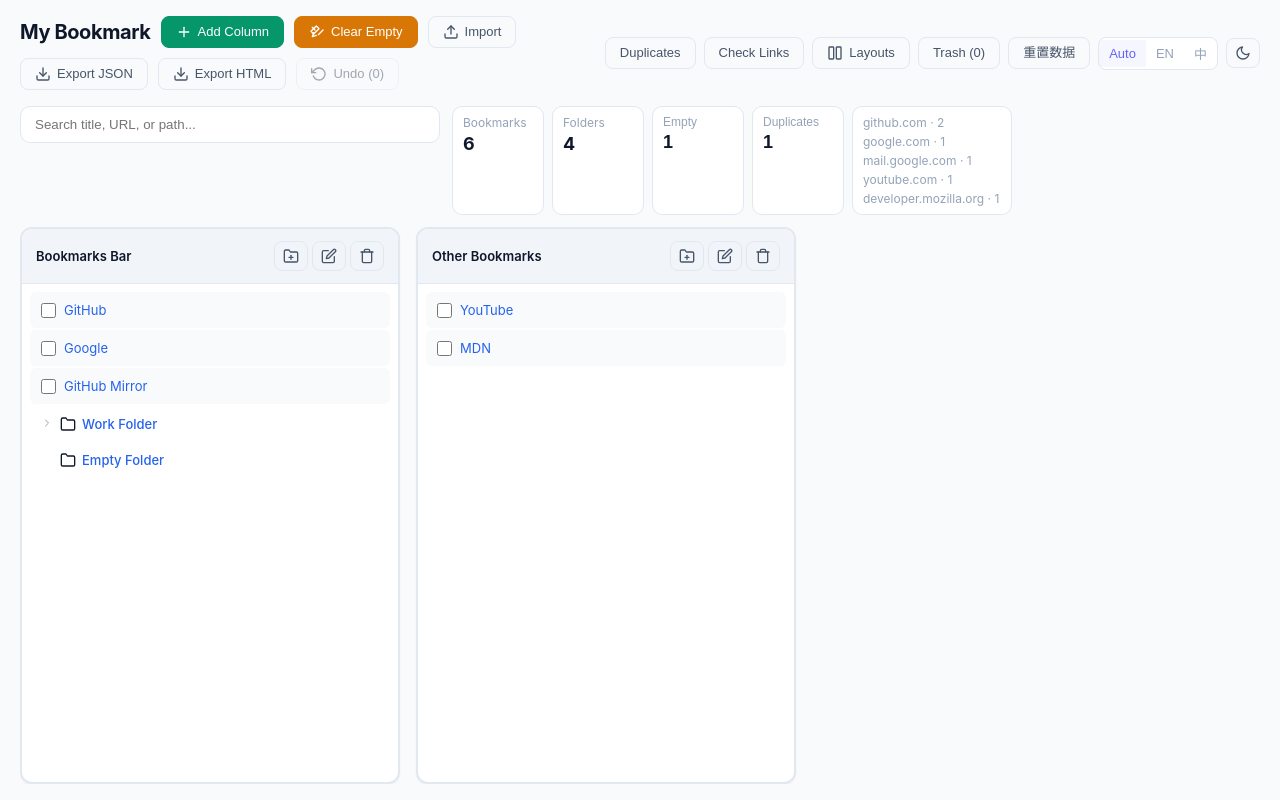
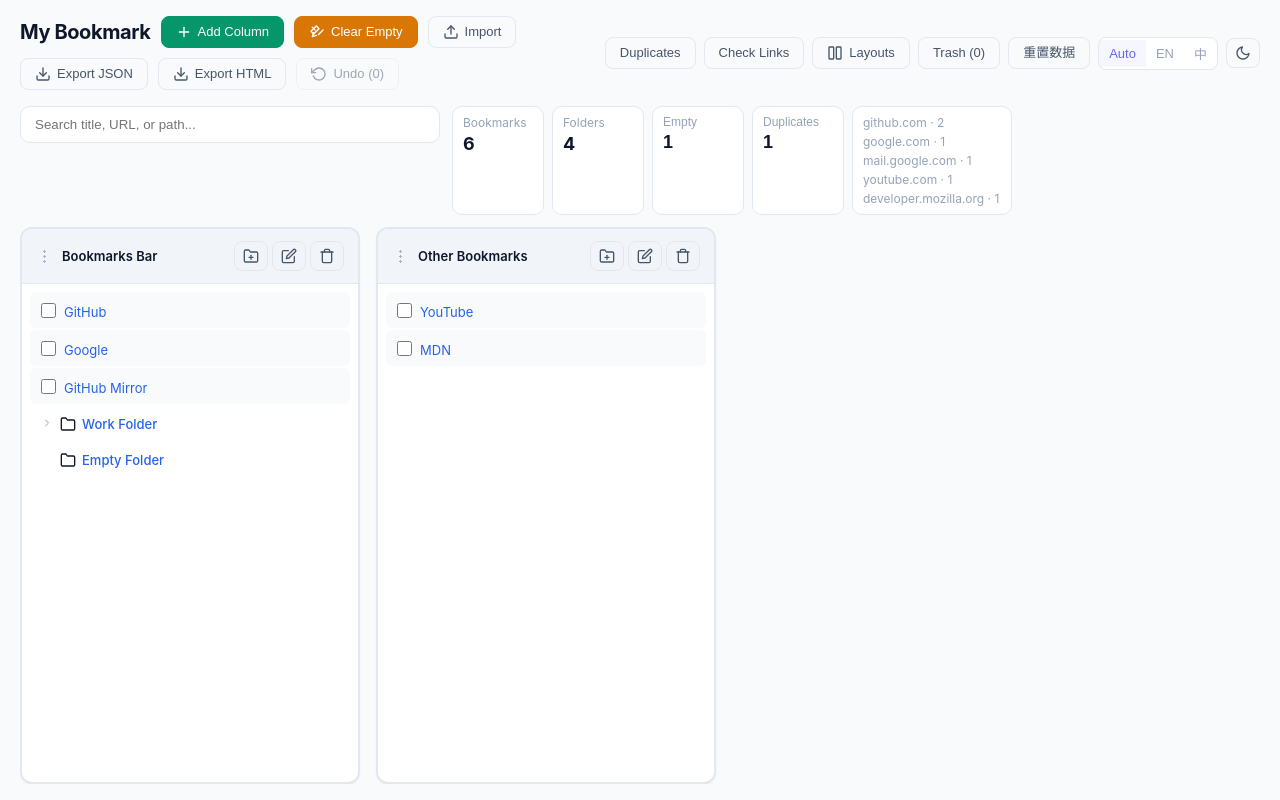
Before and after one commit to HIUEETR/Bookmark-Web, a React (Vite) app: page / in a window 1280 px wide. Both pictures are taken after a click on the button "使用示例数据". Built offline with nearby package versions, Linux system fonts and the light colour scheme.

Commit message:
feat: 实现列宽调整功能，支持拖拽和键盘操作，优化书签列的显示效果

```diff
--- a/src/App.tsx
+++ b/src/App.tsx
@@ -1,4 +1,4 @@
-import { useEffect, useMemo, useState } from "react";
+import { useEffect, useMemo, useRef, useState } from "react";
 import type {
   BatchMoveRecord,
   BookmarkDetail,
@@ -76,6 +76,16 @@ import "./styles/app.css";
 
 const STATE_KEY = "my-bookmark-state";
 const LAYOUTS_KEY = "my-bookmark-layouts";
+const MIN_COLUMN_WIDTH = 280;
+const MAX_COLUMN_WIDTH = 560;
+const DEFAULT_COLUMN_WIDTH = 340;
+const COLUMN_DND_TYPE = "application/x-bookmark-column-id";
+const BOOKMARK_DND_TYPE = "application/x-bookmark-id";
+
+function clampColumnWidth(width: number | undefined): number {
+  if (typeof width !== "number" || Number.isNaN(width)) return DEFAULT_COLUMN_WIDTH;
+  return Math.min(MAX_COLUMN_WIDTH, Math.max(MIN_COLUMN_WIDTH, width));
+}
 
 export default function App() {
   const { t, localeSetting, setLocaleSetting } = useI18n();
@@ -89,6 +99,10 @@ export default function App() {
   const [undoStack, setUndoStack] = useState<BatchMoveRecord[]>([]);
   const [selectedIds, setSelectedIds] = useState<Set<string>>(new Set());
   const [dragTargetColumn, setDragTargetColumn] = useState<string | null>(null);
+  const [draggingColumnId, setDraggingColumnId] = useState<string | null>(null);
+  const [columnDropTargetId, setColumnDropTargetId] = useState<string | null>(null);
+  const [resizingColumnId, setResizingColumnId] = useState<string | null>(null);
+  const columnsRef = useRef<ColumnData[]>([]);
   const [emptyFolders, setEmptyFolders] = useState<FolderOption[]>([]);
   const [showEmptyModal, setShowEmptyModal] = useState(false);
   const [toast, setToast] = useState<string | null>(null);
@@ -115,6 +129,10 @@ export default function App() {
   useEffect(() => {
     void loadInitialState();
   }, []);
+
+  useEffect(() => {
+    columnsRef.current = columns;
+  }, [columns]);
 
   const showToast = (message: string) => setToast(message);
 
@@ -158,6 +176,7 @@ export default function App() {
         tree: findFolderTree(nextTree, folderId) || [],
         expandedFolders: new Set<string>(),
         parentChain,
+        width: DEFAULT_COLUMN_WIDTH,
       };
     });
     setTree(nextTree);
@@ -180,6 +199,7 @@ export default function App() {
             tree: findFolderTree(nextTree, col.folderId) || [],
             expandedFolders: new Set(col.expandedFolders),
             parentChain: buildParentChain(nextTree, col.folderId),
+            width: clampColumnWidth(col.width),
           };
         });
       if (restored.length >= 2) return restored;
@@ -192,6 +212,7 @@ export default function App() {
       tree: folder.children || [],
       expandedFolders: new Set<string>(),
       parentChain: [{ id: folder.id, title: folder.title || "Bookmark Bar" }],
+      width: DEFAULT_COLUMN_WIDTH,
     }));
   }
 
@@ -211,6 +232,7 @@ export default function App() {
       tree: findFolderTree(tree, newFolder.id) || [],
       expandedFolders: new Set(),
       parentChain: buildParentChain(tree, newFolder.id),
+      width: DEFAULT_COLUMN_WIDTH,
     };
     const nextColumns = [...columns, nextColumn];
     setColumns(nextColumns);
@@ -443,18 +465,92 @@ export default function App() {
   const handleColumnDragOver = (e: React.DragEvent, columnId: string) => {
     e.preventDefault();
     e.dataTransfer.dropEffect = "move";
-    setDragTargetColumn(columnId);
+    if (Array.from(e.dataTransfer.types).includes(COLUMN_DND_TYPE)) {
+      setColumnDropTargetId(columnId);
+      setDragTargetColumn(null);
+    } else {
+      setDragTargetColumn(columnId);
+    }
   };
 
   const handleColumnDrop = async (e: React.DragEvent, targetColumnId: string) => {
     e.preventDefault();
     setDragTargetColumn(null);
-    const bookmarkId = e.dataTransfer.getData("text/plain");
+    setColumnDropTargetId(null);
+    const draggedColumnId = e.dataTransfer.getData(COLUMN_DND_TYPE);
+    if (draggedColumnId) {
+      if (draggedColumnId === targetColumnId) return;
+      const fromIndex = columns.findIndex((c) => c.id === draggedColumnId);
+      const toIndex = columns.findIndex((c) => c.id === targetColumnId);
+      if (fromIndex < 0 || toIndex < 0) return;
+      const nextColumns = [...columns];
+      const [movedColumn] = nextColumns.splice(fromIndex, 1);
+      nextColumns.splice(toIndex, 0, movedColumn);
+      setColumns(nextColumns);
+      await saveColumns(nextColumns);
+      return;
+    }
+
+    const bookmarkId = e.dataTransfer.getData(BOOKMARK_DND_TYPE) || e.dataTransfer.getData("text/plain");
     const targetColumn = columns.find((c) => c.id === targetColumnId);
     if (!targetColumn || !bookmarkId) return;
     if (selectedIds.has(bookmarkId)) await moveSelectedBookmarks(targetColumn.folderId, targetColumn.tree.length);
     else await moveSingleBookmark(bookmarkId, targetColumn.folderId, targetColumn.tree.length);
   };
+
+  const startColumnDrag = (e: React.DragEvent, columnId: string) => {
+    e.dataTransfer.setData(COLUMN_DND_TYPE, columnId);
+    e.dataTransfer.effectAllowed = "move";
+    setDraggingColumnId(columnId);
+  };
+
+  const handleColumnDragEnd = () => {
+    setDraggingColumnId(null);
+    setColumnDropTargetId(null);
+  };
+
+  const resizeColumn = (columnId: string, width: number) => {
+    const nextWidth = clampColumnWidth(width);
+    setColumns((currentColumns) => {
+      const nextColumns = currentColumns.map((column) => (column.id === columnId ? { ...column, width: nextWidth } : column));
+      columnsRef.current = nextColumns;
+      return nextColumns;
+    });
+    return nextWidth;
+  };
+
+  const startColumnResize = (e: React.PointerEvent, columnId: string) => {
+    e.preventDefault();
+    e.stopPropagation();
+    const startX = e.clientX;
+    const startWidth = clampColumnWidth(columns.find((column) => column.id === columnId)?.width);
+    setResizingColumnId(columnId);
+
+    const handlePointerMove = (event: PointerEvent) => {
+      resizeColumn(columnId, startWidth + event.clientX - startX);
+    };
+
+    const handlePointerUp = () => {
+      setResizingColumnId(null);
+      window.removeEventListener("pointermove", handlePointerMove);
+      window.removeEventListener("pointerup", handlePointerUp);
+      void saveColumns(columnsRef.current);
+    };
+
+    window.addEventListener("pointermove", handlePointerMove);
+    window.addEventListener("pointerup", handlePointerUp);
+  };
+
+  const handleColumnResizeKeyDown = (e: React.KeyboardEvent, columnId: string) => {
+    if (e.key !== "ArrowLeft" && e.key !== "ArrowRight") return;
+    e.preventDefault();
+    const direction = e.key === "ArrowRight" ? 1 : -1;
+    const step = e.shiftKey ? 40 : 10;
+    const currentWidth = clampColumnWidth(columns.find((column) => column.id === columnId)?.width);
+    resizeColumn(columnId, currentWidth + direction * step);
+    void saveColumns(columnsRef.current);
+  };
+
 
   async function moveSingleBookmark(bookmarkId: string, targetFolderId: string, targetIndex: number) {
     const latestTree = await getTree();
@@ -681,12 +777,24 @@ export default function App() {
           {columns.map((column) => (
             <div
               key={column.id}
-              className={`column${dragTargetColumn === column.id ? " drag-over" : ""}`}
+              className={`column${dragTargetColumn === column.id ? " drag-over" : ""}${columnDropTargetId === column.id ? " reorder-over" : ""}${draggingColumnId === column.id ? " dragging" : ""}${resizingColumnId === column.id ? " resizing" : ""}`}
+              style={{ width: clampColumnWidth(column.width), flex: "0 0 auto" }}
               onDragOver={(e) => handleColumnDragOver(e, column.id)}
-              onDragLeave={() => setDragTargetColumn(null)}
+              onDragLeave={() => {
+                setDragTargetColumn(null);
+                setColumnDropTargetId(null);
+              }}
               onDrop={(e) => void handleColumnDrop(e, column.id)}
             >
               <div className="column-header">
+                <button
+                  className="column-drag-handle"
+                  draggable
+                  onDragStart={(e) => startColumnDrag(e, column.id)}
+                  onDragEnd={handleColumnDragEnd}
+                  title="拖拽调整列顺序"
+                  aria-label="拖拽调整列顺序"
+                />
                 <div className="column-nav">
                   {column.parentChain.length > 1 && <button onClick={() => goBack(column.id)} className="back-btn" title={t.column.goBack}><IconArrowLeft /></button>}
                   <span className="folder-path">
@@ -724,6 +832,18 @@ export default function App() {
                   parentFolderId={column.folderId}
                 />
               </div>
+              <div
+                className="column-resize-handle"
+                role="separator"
+                aria-orientation="vertical"
+                aria-label="调整列宽"
+                aria-valuemin={MIN_COLUMN_WIDTH}
+                aria-valuemax={MAX_COLUMN_WIDTH}
+                aria-valuenow={clampColumnWidth(column.width)}
+                tabIndex={0}
+                onPointerDown={(e) => startColumnResize(e, column.id)}
+                onKeyDown={(e) => handleColumnResizeKeyDown(e, column.id)}
+              />
             </div>
           ))}
         </div>
--- a/src/components/TreeView.tsx
+++ b/src/components/TreeView.tsx
@@ -2,6 +2,8 @@ import { useState } from "react";
 import type { BookmarkNode } from "../types";
 import { useI18n } from "../context/I18nContext";
 import { IconChevronRight, IconChevronDown, IconFolder, IconEdit } from "./Icons";
+
+const BOOKMARK_DND_TYPE = "application/x-bookmark-id";
 
 interface TreeViewProps {
   nodes: BookmarkNode[];
@@ -56,7 +58,7 @@ export function TreeView({
                 onDrop={(e) => {
                   e.preventDefault();
                   e.stopPropagation();
-                  const bookmarkId = e.dataTransfer.getData("text/plain");
+                  const bookmarkId = e.dataTransfer.getData(BOOKMARK_DND_TYPE) || e.dataTransfer.getData("text/plain");
                   if (bookmarkId) onMove?.(bookmarkId, node.id, node.children?.length || 0);
                 }}
                 onClick={(e) => {
@@ -111,6 +113,7 @@ export function TreeView({
               className={`bookmark-item${selectedIds.has(node.id) ? " selected" : ""}`}
               draggable
               onDragStart={(e) => {
+                e.dataTransfer.setData(BOOKMARK_DND_TYPE, node.id);
                 e.dataTransfer.setData("text/plain", node.id);
               }}
               onDragOver={(e) => {
@@ -123,7 +126,7 @@ export function TreeView({
                 if (!parentFolderId) return;
                 e.preventDefault();
                 e.stopPropagation();
-                const bookmarkId = e.dataTransfer.getData("text/plain");
+                const bookmarkId = e.dataTransfer.getData(BOOKMARK_DND_TYPE) || e.dataTransfer.getData("text/plain");
                 setDropIndex(null);
                 if (bookmarkId) onMove?.(bookmarkId, parentFolderId, index);
               }}
@@ -144,6 +147,7 @@ export function TreeView({
                   (e.target as HTMLImageElement).style.display = "none";
                 }}
               />
+              <span className="bookmark-title-cell">
                 <a
                   href={node.url}
                   target="_blank"
@@ -153,6 +157,7 @@ export function TreeView({
                 >
                   {node.title || node.url}
                 </a>
+              </span>
               <button
                 className="rename-btn"
                 onClick={(e) => {
--- a/src/lib/bookmarkTree.ts
+++ b/src/lib/bookmarkTree.ts
@@ -216,5 +216,6 @@ export function serializeColumns(columns: import("../types").ColumnData[]): impo
     folderTitle: col.folderTitle,
     expandedFolders: Array.from(col.expandedFolders),
     parentChain: col.parentChain,
+    width: col.width,
   }));
 }
--- a/src/styles/app.css
+++ b/src/styles/app.css
@@ -314,15 +314,16 @@
 
 .column {
   min-width: 280px;
-  max-width: 380px;
-  flex: 1;
+  max-width: none;
+  flex: 0 0 auto;
+  position: relative;
   background: var(--bg-secondary);
   border-radius: 12px;
   border: 2px solid var(--border-primary);
   display: flex;
   flex-direction: column;
   overflow: hidden;
-  transition: border-color 0.2s, box-shadow 0.2s;
+  transition: border-color 0.2s, box-shadow 0.2s, opacity 0.2s;
   box-shadow: var(--shadow-sm);
 }
 
@@ -336,6 +337,83 @@
   box-shadow: var(--shadow-md), 0 0 0 2px var(--selection-bg);
 }
 
+.column.reorder-over {
+  border-color: var(--accent-primary);
+  box-shadow: var(--shadow-md), inset 4px 0 0 var(--accent-primary);
+}
+
+.column.dragging {
+  opacity: 0.6;
+}
+
+.column.resizing {
+  user-select: none;
+}
+
+.column-drag-handle {
+  width: 18px;
+  height: 28px;
+  flex-shrink: 0;
+  border: none;
+  border-radius: 6px;
+  background: transparent;
+  cursor: grab;
+  position: relative;
+}
+
+.column-drag-handle::before {
+  content: "";
+  position: absolute;
+  inset: 7px 6px;
+  background-image: radial-gradient(circle, var(--text-muted) 1.2px, transparent 1.2px);
+  background-size: 5px 5px;
+  opacity: 0.8;
+}
+
+.column-drag-handle:hover,
+.column-drag-handle:focus-visible {
+  background: var(--bg-hover);
+  outline: none;
+  box-shadow: 0 0 0 3px var(--selection-bg);
+}
+
+.column-drag-handle:active {
+  cursor: grabbing;
+}
+
+.column-resize-handle {
+  position: absolute;
+  top: 0;
+  right: 0;
+  width: 10px;
+  height: 100%;
+  cursor: col-resize;
+  touch-action: none;
+  z-index: 5;
+}
+
+.column-resize-handle::after {
+  content: "";
+  position: absolute;
+  top: 12px;
+  right: 3px;
+  width: 2px;
+  height: calc(100% - 24px);
+  border-radius: 999px;
+  background: transparent;
+  transition: background-color 0.15s;
+}
+
+.column-resize-handle:hover::after,
+.column-resize-handle:focus-visible::after,
+.column.resizing .column-resize-handle::after {
+  background: var(--accent-primary);
+}
+
+.column-resize-handle:focus-visible {
+  outline: none;
+  box-shadow: inset -3px 0 0 var(--selection-bg);
+}
 /* ===== Column Header ===== */
 .column-header {
   display: flex;
@@ -492,15 +570,22 @@
   flex-shrink: 0;
 }
 
+.bookmark-title-cell {
+  flex: 1;
+  min-width: 0;
+  overflow: hidden;
+}
+
 .bookmark-item .bookmark-link {
-  flex: 1;
+  display: inline-block;
+  max-width: 100%;
   color: var(--accent-link);
   text-decoration: none;
   font-size: 13px;
   overflow: hidden;
   text-overflow: ellipsis;
   white-space: nowrap;
-  min-width: 0;
+  vertical-align: bottom;
 }
 
 .bookmark-item .bookmark-link:hover {
--- a/src/types/index.ts
+++ b/src/types/index.ts
@@ -35,6 +35,7 @@ export interface ColumnData {
   tree: BookmarkNode[];
   expandedFolders: Set<string>;
   parentChain: { id: string; title: string }[];
+  width?: number;
 }
 
 export interface SavedColumn {
@@ -43,6 +44,7 @@ export interface SavedColumn {
   folderTitle: string;
   expandedFolders: string[];
   parentChain: { id: string; title: string }[];
+  width?: number;
 }
 
 export interface SavedState {
```
Lines whose indentation alone changed are shown as unchanged.
